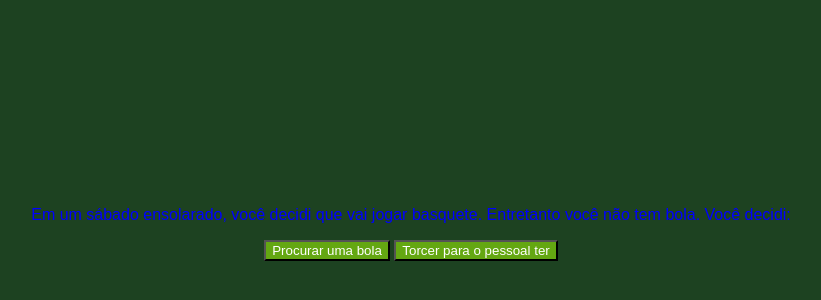
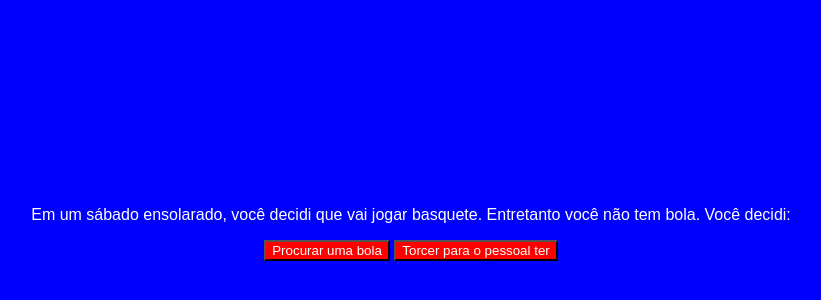
Before and after one commit to Ml9-Barosa/fluxograma, a plain HTML site: page index.html in a window 1280 px wide. Shown: the part 134-434 px from the top of the page, without its empty margins (229-1050 px from the left). Drawn offline with Linux system fonts and the light colour scheme; a web font is replaced by a local one.

Commit message:
Update style.css

```diff
--- a/style.css
+++ b/style.css
@@ -1,7 +1,7 @@
 
 body {
-    background-color: #1D4221;
-    color: blue;
+    background-color:#0000FF;
+    color: white;
     font-family: "Bai Jamjuree", sans-serif;
     display: flex;
     justify-content: center;
@@ -11,7 +11,7 @@ body {
 }
 
 button {
-    background-color: #64A712;
+    background-color: #FF0000;
     color: white;
     font-family: "Bai Jamjuree", sans-serif;
 }
```
